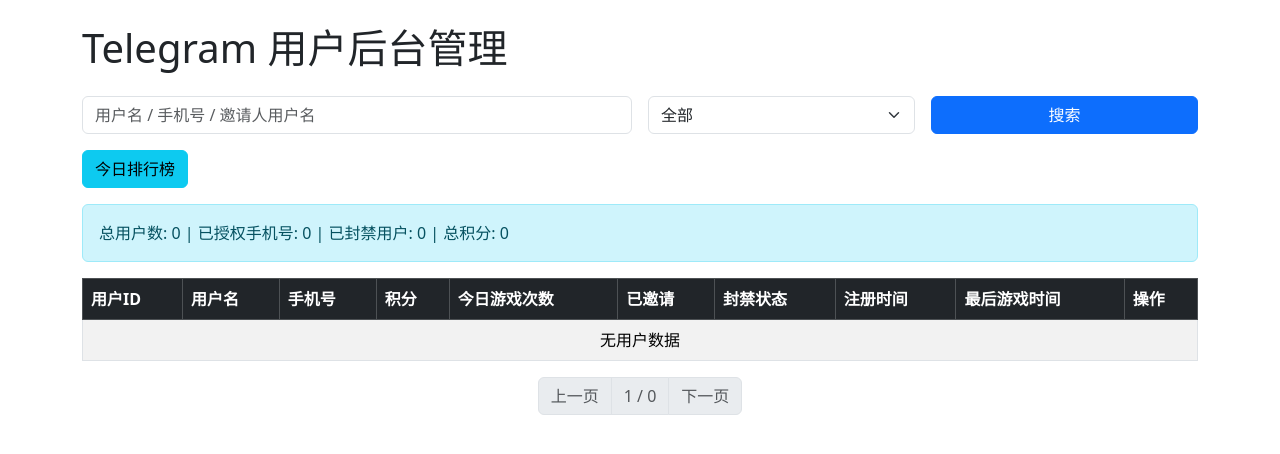
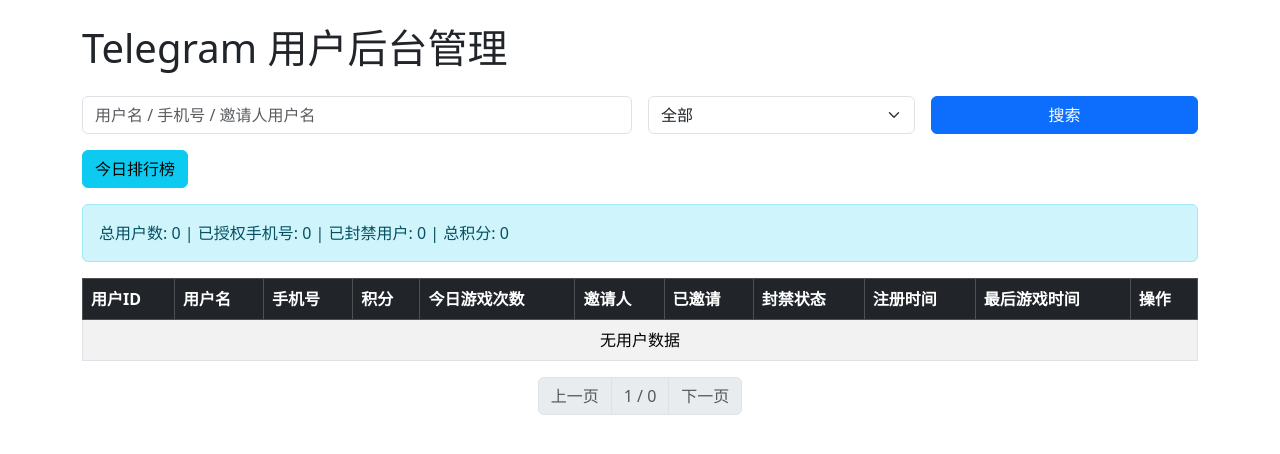
Before and after one commit to Dreamchaser-aus/telegramdashboard, a Flask app: page / in a window 1280 px wide. Shown: the top 454 px of the page. Run offline with Flask 2, Linux system fonts and the light colour scheme; data that the repository does not hold is empty; parts of the project's set-up code (start-up, migrations or seed data) failed here and were passed over; some libraries are stand-ins or nearby versions.

Commit message:
Update dashboard.html

```diff
--- a/templates/dashboard.html
+++ b/templates/dashboard.html
@@ -46,6 +46,7 @@
         <th>手机号</th>
         <th>积分</th>
         <th>今日游戏次数</th>
+        <th>邀请人</th>
         <th>已邀请</th>
         <th>封禁状态</th>
         <th>注册时间</th>
@@ -66,19 +67,18 @@
         <td contenteditable="true">{{ user[6] }}</td>
         <td>
           {% if user[9] and user[11] %}
-            <!-- 有邀请人，显示邀请人用户名和查看按钮 -->
             <a href="/invitees?user_id={{ user[9] }}" style="color:#0d6efd; text-decoration: underline; cursor: pointer;">
               {{ user[11] }}
             </a>
-            <br/>
-            <a href="/invitees?user_id={{ user[9] }}" class="btn btn-sm btn-primary mt-1">查看邀请用户</a>
           {% else %}
-            <!-- 无邀请人，显示已邀请人数和查看按钮（有邀请人数才显示按钮） -->
-            已邀请 {{ user[12] }} 人
-            <br/>
-            {% if user[12] > 0 %}
-              <a href="/invitees?user_id={{ user[0] }}" class="btn btn-sm btn-primary mt-1">查看邀请用户</a>
-            {% endif %}
+            无
+          {% endif %}
+        </td>
+        <td>
+          已邀请 {{ user[12] }} 人
+          <br/>
+          {% if user[12] > 0 %}
+            <a href="/invitees?user_id={{ user[0] }}" class="btn btn-sm btn-primary mt-1">查看邀请用户</a>
           {% endif %}
         </td>
         <td>
@@ -96,7 +96,7 @@
         </td>
       </tr>
       {% else %}
-      <tr><td colspan="10" class="text-center">无用户数据</td></tr>
+      <tr><td colspan="11" class="text-center">无用户数据</td></tr>
       {% endfor %}
     </tbody>
   </table>
```
